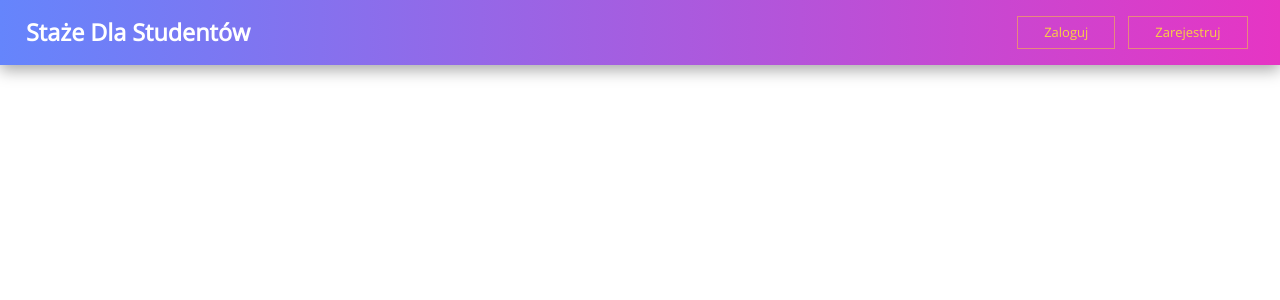
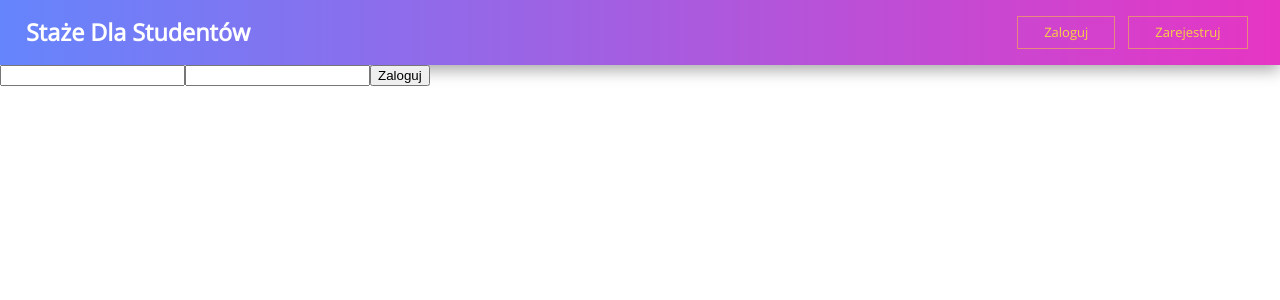
Before and after one commit to IdleSolution/job-board-front, a React (Create React App) app: page /login in a window 1280 px wide. Shown: the top 300 px of the page. Built offline with nearby package versions, Linux system fonts and the light colour scheme.

Commit message:
Changes with authentication

```diff
--- a/src/App.tsx
+++ b/src/App.tsx
@@ -9,6 +9,7 @@ import {ReviewsForm} from "./components/ReviewsForm";
 import { ToastContainer } from "react-toastify"
 import 'react-toastify/dist/ReactToastify.css';
 import { InterviewsForm } from './components/InterviewsForm';
+import { Login } from './components/Login';
 
 
 
@@ -22,6 +23,7 @@ function App() {
             <Route path='company/:name' element={<Company />}/>
             <Route path='company/:name/review' element={<ReviewsForm />}/>
             <Route path='company/:name/interview' element={<InterviewsForm />}/>
+            <Route path='login' element={<Login />}/>
         </Routes>
       </BrowserRouter>
       <ToastContainer style={{fontSize: '1.2rem'}}/>
--- a/src/components/InterviewsForm/index.tsx
+++ b/src/components/InterviewsForm/index.tsx
@@ -68,7 +68,7 @@ export const InterviewsForm = () => {
             }
 
             try {
-                await axios.post(`https://localhost:5001/api/Interviews/${name}`, dataToSend);
+                await axios.post(`https://localhost:5001/api/Interviews/${name}`, dataToSend, {withCredentials: true});
                 notify("Dodano proces rekrutacji!");
                 setLoading(false);
                 navigate(`/company/${name}`, { replace: true });
--- /dev/null
+++ b/src/components/Login/index.tsx
@@ -0,0 +1,20 @@
+import axios from "axios";
+
+export const Login = () => {
+    const onLogin = async (e: any) => {
+        e.preventDefault();
+        const res = await axios.post('http://localhost:5000/api/User/login', {
+            email: 'idlesoluszyn@gmail.com',
+            password: 'CBDUM123!@#yt'
+        }, {withCredentials: true})
+        console.log(res);
+        console.log('logged in...')
+    }
+    return (
+        <form onSubmit={(e) => onLogin(e)}>
+            <input />
+            <input />
+            <button>Zaloguj</button>
+        </form>
+    )
+}
--- a/src/components/ReviewsForm/index.tsx
+++ b/src/components/ReviewsForm/index.tsx
@@ -78,10 +78,12 @@ export const ReviewsForm = () => {
             }
 
             try {
-                await axios.post(`https://localhost:5001/api/Reviews/${name}`, dataToSend);
+                const x = await axios.post(`https://localhost:5001/api/Reviews/${name}/`, dataToSend, {withCredentials: true});
+                console.log(x);
                 notify("Dodano recenzję!");
                 navigate(`/company/${name}`, { replace: true });
             } catch(e: any) {
+                console.log(e.response);
                 notify(e.response.data);
                 setLoading(false);
             }
```
